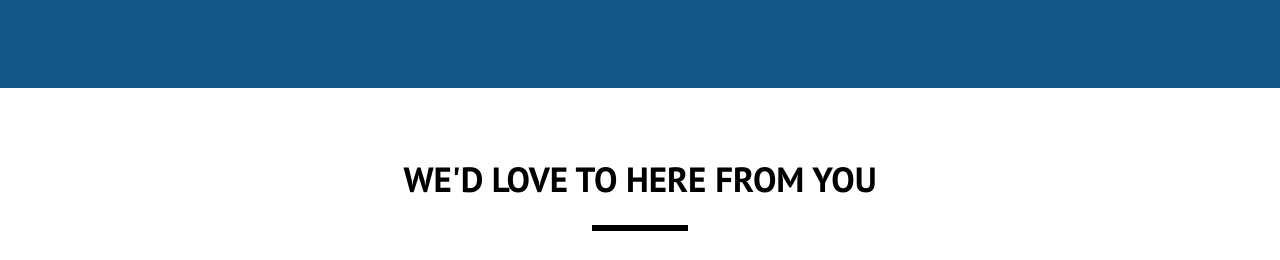
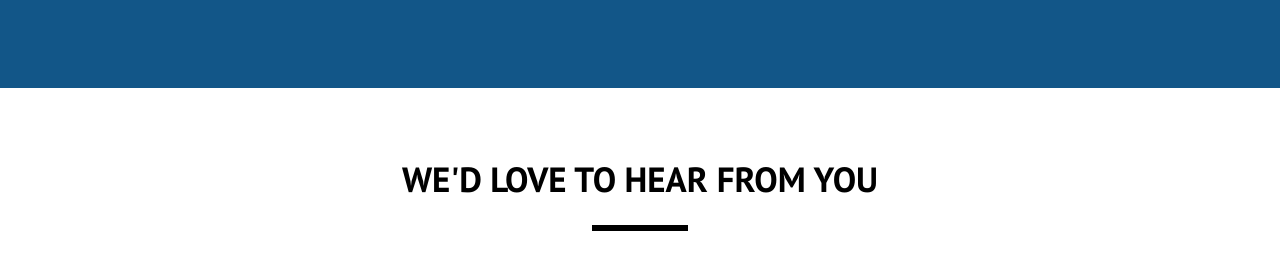
Before and after one commit to thelvegroup/thelvegroup.github.io, a plain HTML site: page index.html in a window 1280 px wide. Shown: the part 3100-3360 px from the top of the page. Drawn offline with nearby package versions, Linux system fonts and the light colour scheme.

Commit message:
fixed typo

```diff
--- a/index.html
+++ b/index.html
@@ -186,7 +186,7 @@
 	</section>
 
 	<section class="page-section--medium-padding">
-		<h2 class="page-section__title">WE'D LOVE TO HERE FROM YOU</h2>
+		<h2 class="page-section__title">WE'D LOVE TO HEAR FROM YOU</h2>
 		<hr class="seperator__short--fat" />
 
 		<form class="info-form" action="https://formspree.io/ptribles@thelvegroup.com" method="POST">
```
